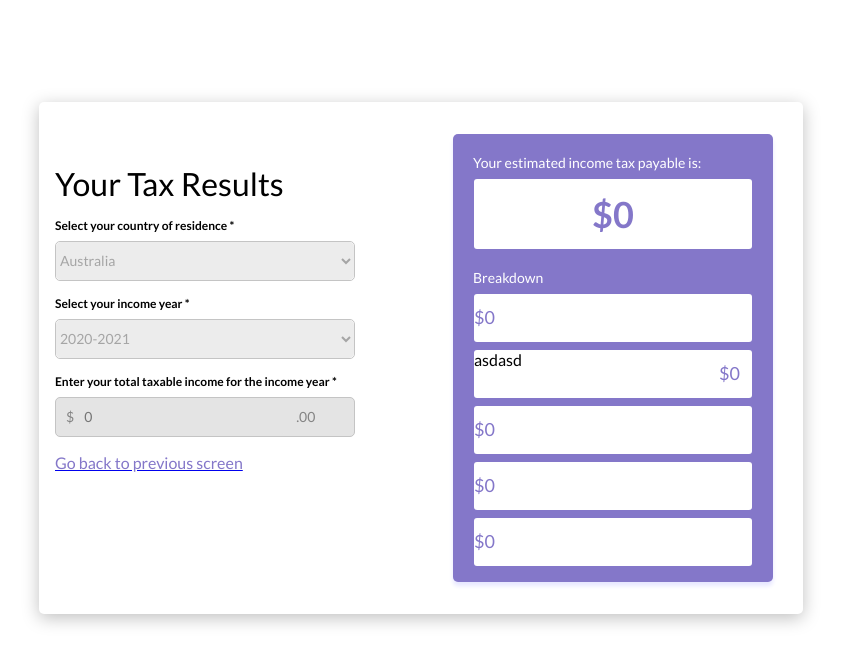
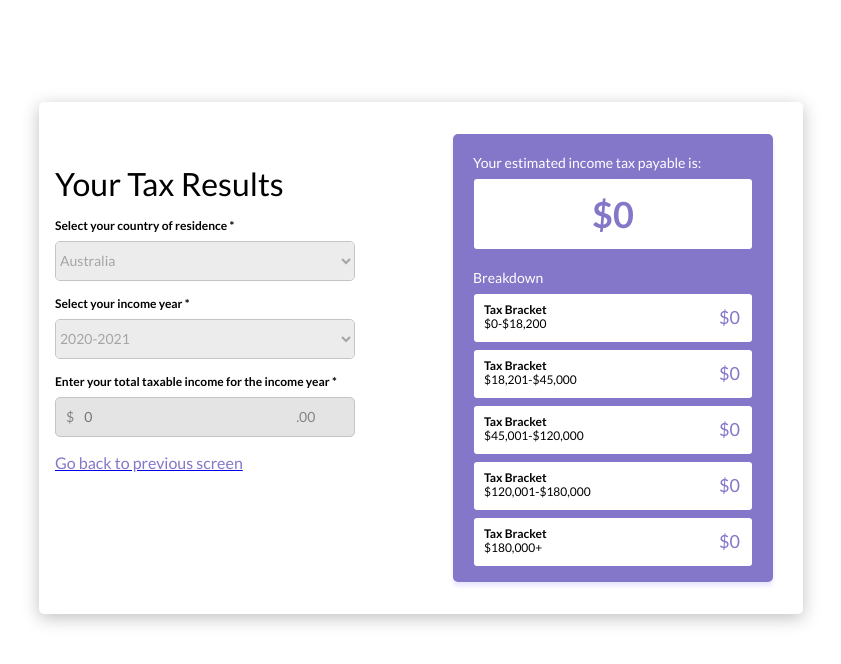
Before and after one commit to hai14894/tax-calculator, a React (Create React App) app: page /result in a window 1280 px wide. Shown: the top 664 px of the page, without its empty margins (163-1004 px from the left). Built offline with nearby package versions, Linux system fonts and the light colour scheme.

Commit message:
add info icon

```diff
--- a/public/index.html
+++ b/public/index.html
@@ -10,6 +10,8 @@
       name="description"
       content="Web site created using create-react-app"
     />
+    <link href="https://fonts.googleapis.com/css?family=Material+Icons|Material+Icons+Outlined|Material+Icons+Two+Tone|Material+Icons+Round|Material+Icons+Sharp" rel="stylesheet">
+
     <link rel="apple-touch-icon" href="%PUBLIC_URL%/logo192.png" />
     <!--
       manifest.json provides metadata used when your web app is installed on a
--- a/src/Components/Card.js
+++ b/src/Components/Card.js
@@ -3,6 +3,7 @@ import "../style.css";
 import CardRectangle from "./CardRectangle";
 import TaxBreakdown from "./TaxBreakdown";
 import CardText from "./CardText";
+import TaxBracket from "./TaxBracket";
 const Card = ({ income }) => {
   const path = window.location.pathname;
   const findIncomeTaxPayable = (income) => {
@@ -41,19 +42,23 @@ const Card = ({ income }) => {
           </CardRectangle>
           <CardText text="Breakdown" />
           <CardRectangle>
+          <TaxBracket bracket="$0-$18,200"/>
             <TaxBreakdown>$0</TaxBreakdown>
           </CardRectangle>
           <CardRectangle>
-            <div>asdasd</div>
+            <TaxBracket bracket="$18,201-$45,000"/>
             <TaxBreakdown>${secondTaxBracket.toLocaleString()}</TaxBreakdown>
           </CardRectangle>
           <CardRectangle>
+          <TaxBracket bracket="$45,001-$120,000"/>
             <TaxBreakdown>${thirdTaxBracket.toLocaleString()}</TaxBreakdown>
           </CardRectangle>
           <CardRectangle>
+          <TaxBracket bracket="$120,001-$180,000"/>
             <TaxBreakdown>${fourthTaxBracket.toLocaleString()}</TaxBreakdown>
           </CardRectangle>
           <CardRectangle>
+          <TaxBracket bracket="$180,000+"/>
             <TaxBreakdown>${fifthTaxBracket.toLocaleString()}</TaxBreakdown>
           </CardRectangle>
         </div>
--- a/src/Components/TaxBracket.js
+++ b/src/Components/TaxBracket.js
@@ -0,0 +1,12 @@
+import React from 'react'
+import "../style.css"
+const TaxBracket = (props) => {
+    return (
+        <div className="tax-bracket-wrap">
+            <span className="tax-bracket-text">Tax Bracket</span>
+            <span className="tax-bracket">{props.bracket}</span>
+        </div>
+    )
+}
+
+export default TaxBracket
--- a/src/Components/TaxForm.js
+++ b/src/Components/TaxForm.js
@@ -22,7 +22,10 @@ const TaxForm = () => {
         <Form className="form">
           <FormHeader text="Calculate Your Tax" />
           <Rectangle styleName="rectangle-placeholder">
-            <p>Fields marked with * are mandatory</p>
+            <div className="info-wrapper">
+              <span className="material-icons-outlined">info</span>
+              <p>Fields marked with * are mandatory</p>
+            </div>
           </Rectangle>
           <Question question="Select your country of residence *" />
           <Rectangle styleName="rectangle-default">
--- a/src/style.css
+++ b/src/style.css
@@ -143,7 +143,7 @@ input[type="number"]:disabled {
   border-radius: 3px;
   margin-bottom: 8px;
   margin-left: 21px;
-  display:flex;
+  display: flex;
   flex-direction: row;
   justify-content: space-between;
 }
@@ -166,16 +166,40 @@ select:disabled {
   font-weight: bold;
   font-size: 36px;
   line-height: 43px;
-  margin:auto;
+  margin: auto;
   overflow: hidden;
   text-overflow: ellipsis;
   white-space: nowrap;
 }
-.tax-breakdown{
+.tax-breakdown {
   margin-top: 12px;
   margin-right: 12px;
   font-size: 18px;
   line-height: 22px;
-color: #8477C9;
+  color: #8477c9;
   overflow: hidden;
 }
+.tax-bracket-text {
+  font-size: 12px;
+  line-height: 14px;
+  font-weight: bold;
+}
+.tax-bracket {
+  font-size: 12px;
+  line-height: 14px;
+}
+.tax-bracket-wrap {
+  margin-top: 9px;
+  display: flex;
+  flex-direction: column;
+}
+.material-icons-outlined {
+  color: #8477c9;
+  margin-top: 6px;
+  margin-right: 6px;
+}
+.info-wrapper {
+  display: flex;
+  flex-direction: row;
+  justify-content: flex-start;
+}
```
Lines whose indentation alone changed are shown as unchanged.
